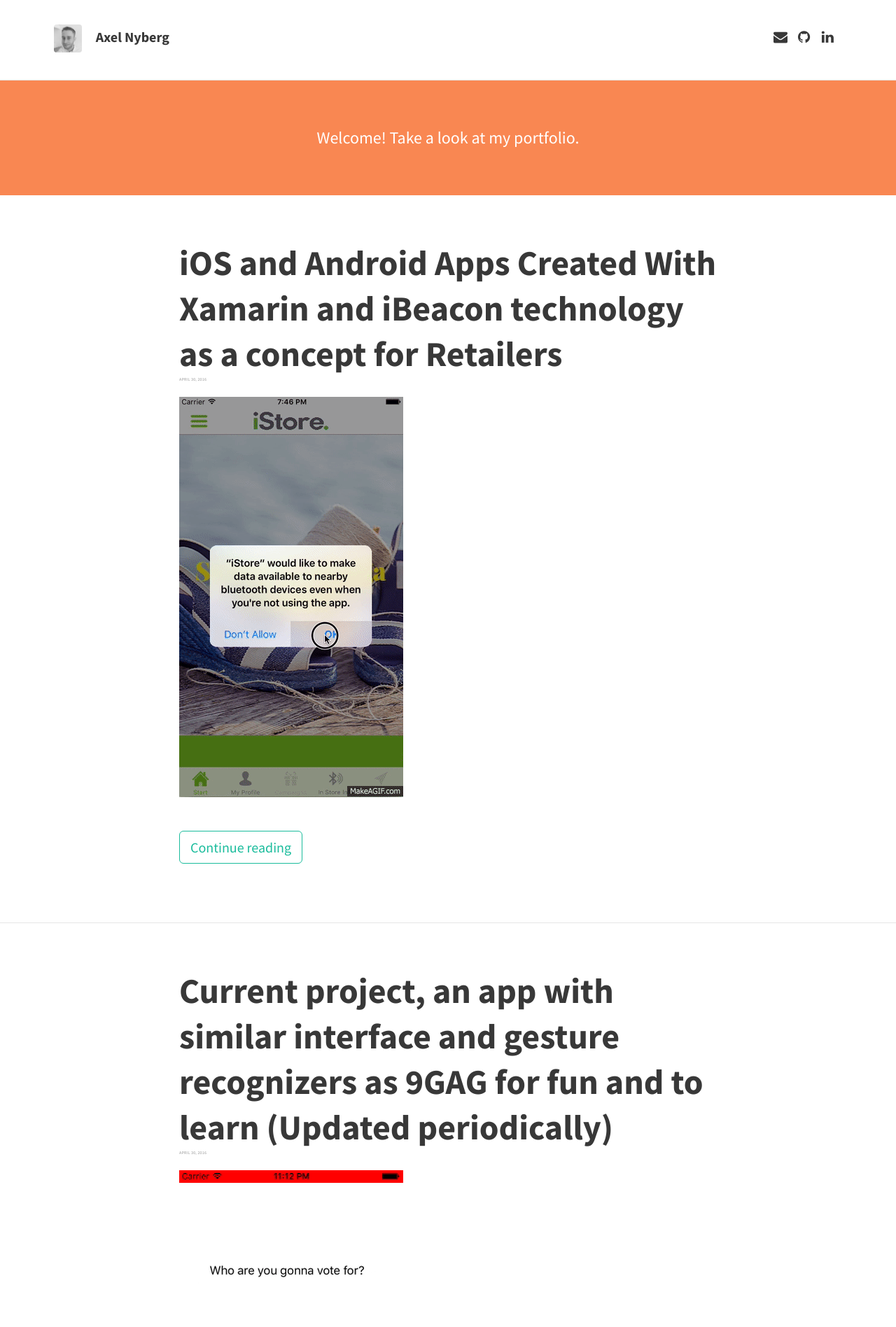
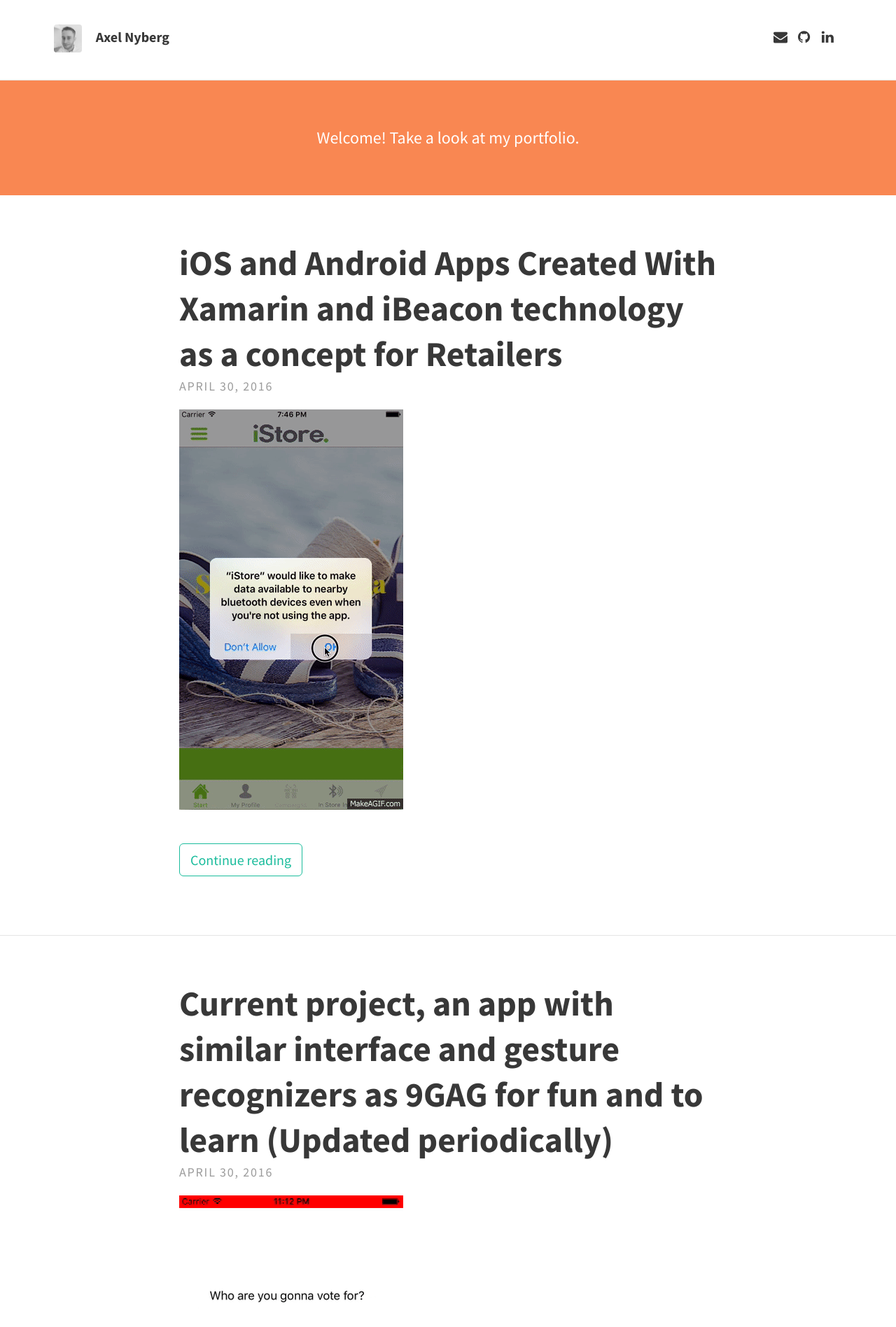
Before and after one commit to axelnyberg/axelnyberg.github.io, a Jekyll site: the page built from index.html, in a window 1280 px wide. Shown: the top 1896 px of the page at 70% size. Built offline with Jekyll 4.4.1, drawn with Linux system fonts in a browser that asks for light colours; nearby versions of some CDN libraries; the list of posts is cut into pages by our own code.

Commit message:
Update _posts.scss

```diff
--- a/_sass/layouts/_posts.scss
+++ b/_sass/layouts/_posts.scss
@@ -14,7 +14,7 @@
     @extend %link-hover;
   }
   .footnotes {
-    font-size: 0.1em;
+    font-size: 0.9em;
   }
 }
 header {
@@ -23,7 +23,7 @@
   }
   .meta {
     color: rgba($text-color, .5);
-    font-size: 0.1em;
+    font-size: 0.9em;
     letter-spacing: 0.1em;
     margin: 0;
     text-transform: uppercase;
@@ -59,7 +59,7 @@
   }
 
   .page-title {
-    font-size: 0.2em;
+    font-size: 1.2em;
     margin-bottom: 1em;
     width: 100%;
   }
```
